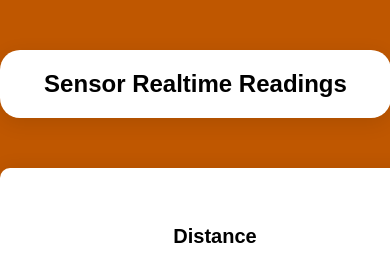
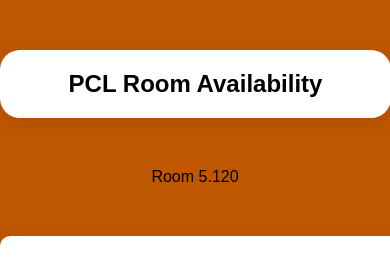
Before and after one commit to Neil-Agarwa/Neil.Agar31.github.io, a plain HTML site: page index.html in a window 390 px wide. Shown: the top 262 px of the page. Drawn offline with Linux system fonts and the light colour scheme; no server answers.

Commit message:
Add files via upload

```diff
--- a/index.html
+++ b/index.html
@@ -54,6 +54,15 @@
 			border-radius: 20px;
 		}
 
+		.data-subhead{
+			margin: auto;
+			width: 80%; /* Adjust width for responsiveness */
+			text-align: center;
+			font-size: 24px;
+			font-weight: normal;
+			margin-top: 10px;
+		}
+
 		/* Media queries for responsiveness */
 
 		/* For tablets and smaller screens */
@@ -74,6 +83,11 @@
 				width: 90%;
 				font-size: 30px; /* Adjust font size for small screens */
 			}
+
+			.data-subhead {
+				width: 90%;
+				font-size: 18px; /* Adjust font size for smaller screens */
+			}
 		}
 
 		/* For phones */
@@ -91,12 +105,17 @@
 			.data-head {
 				font-size: 24px; /* Further reduce the font size */
 			}
+
+			.data-subhead {
+				font-size: 16px; /* Further adjust font size for phones */
+			}
 		}
 	</style>
 </head>
 <body>
 
-	<div class="data-head">Sensor Realtime Readings</div>
+	<div class="data-head">PCL Room Availability</div>
+	<div class="data-subhead">Room 5.120</div>
 
 	<div class="data-container">
 		<div class="data-item">
```
